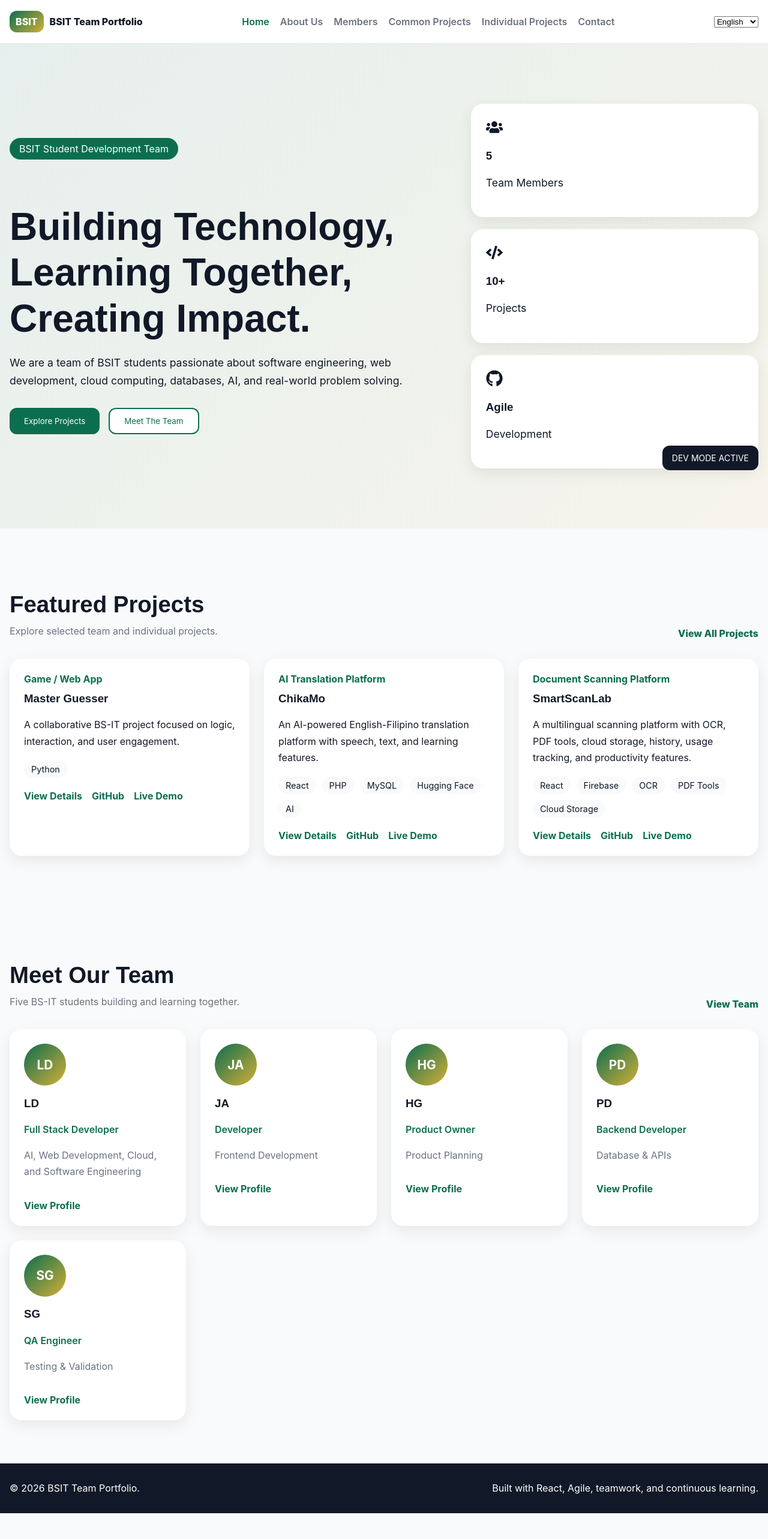
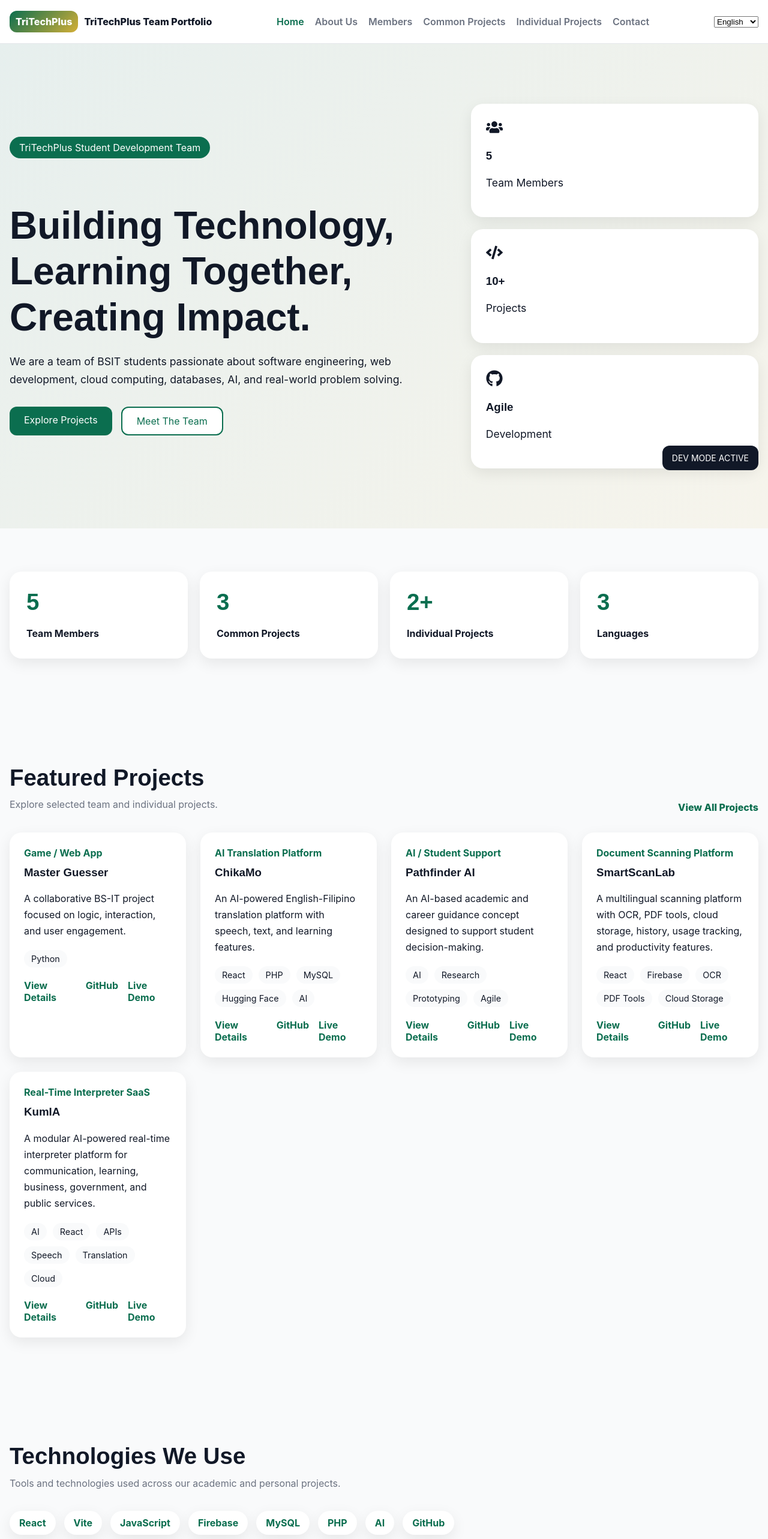
Before and after one commit to LancineDiare/team-portfolio, a React (Vite) app: page / in a window 1280 px wide. Shown: the top 2566 px of the page at 60% size. Before the commit the page ends 2523 px from the top, so only its background shows below. Built offline with nearby package versions, Linux system fonts and the light colour scheme.

Commit message:
Improve professional home page sections

```diff
--- a/src/components/common/Hero/Hero.css
+++ b/src/components/common/Hero/Hero.css
@@ -72,3 +72,10 @@
     grid-template-columns: 1fr;
   }
 }
+
+
+.btn-primary,
+.btn-secondary {
+  display: inline-block;
+  text-decoration: none;
+}
--- a/src/components/common/Hero/Hero.jsx
+++ b/src/components/common/Hero/Hero.jsx
@@ -1,6 +1,7 @@
 import { useTranslation } from "react-i18next";
 import { FaGithub, FaUsers, FaCode } from "react-icons/fa";
 import "./Hero.css";
+import { Link } from "react-router-dom";
 
 function Hero() {
   const { t } = useTranslation();
@@ -16,9 +17,15 @@ function Hero() {
           <p>{t("hero.subtitle")}</p>
 
           <div className="hero__buttons">
-            <button className="btn-primary">{t("hero.exploreProjects")}</button>
-            <button className="btn-secondary">{t("hero.meetTeam")}</button>
+            <Link className="btn-primary" to="/common-projects">
+              {t("hero.exploreProjects")}
+            </Link>
+
+            <Link className="btn-secondary" to="/members">
+              {t("hero.meetTeam")}
+            </Link>
           </div>
+
         </div>
 
         <div className="hero__stats">
--- a/src/components/common/Navbar/Navbar.jsx
+++ b/src/components/common/Navbar/Navbar.jsx
@@ -11,7 +11,7 @@ function Navbar() {
     <header className="navbar">
       <div className="container navbar__inner">
         <NavLink to="/" className="navbar__brand">
-          <span className="navbar__logo">BSIT</span>
+          <span className="navbar__logo">TriTechPlus</span>
           <span>{t("app.name")}</span>
         </NavLink>
 
--- a/src/i18n/en.json
+++ b/src/i18n/en.json
@@ -1,6 +1,6 @@
 {
   "app": {
-    "name": "BSIT Team Portfolio"
+    "name": "TriTechPlus Team Portfolio"
   },
   "nav": {
     "home": "Home",
@@ -11,7 +11,7 @@
     "contact": "Contact"
   },
   "hero": {
-    "badge": "BSIT Student Development Team",
+    "badge": "TriTechPlus Student Development Team",
     "title": "Building Technology, Learning Together, Creating Impact.",
     "subtitle": "We are a team of BSIT students passionate about software engineering, web development, cloud computing, databases, AI, and real-world problem solving.",
     "exploreProjects": "Explore Projects",
@@ -23,11 +23,11 @@
   "pages": {
     "about": {
       "title": "About Us",
-      "description": "We are BS-IT students building real-world projects with Agile methodology."
+      "description": "We are TriTechPlus students building real-world projects with Agile methodology."
     },
     "members": {
       "title": "Team Members",
-      "description": "Meet the talented BS-IT students behind our projects, innovations, and collaborative achievements."
+      "description": "Meet the talented TriTechPlus students behind our projects, innovations, and collaborative achievements."
     },
     "commonProjects": {
       "title": "Common Projects",
@@ -43,7 +43,7 @@
     }
   },
   "footer": {
-    "copyright": "BSIT Team Portfolio.",
+    "copyright": "TriTechPlus Team Portfolio.",
     "built": "Built with React, Agile, teamwork, and continuous learning."
   },
   "home": {
--- a/src/i18n/fil.json
+++ b/src/i18n/fil.json
@@ -1,6 +1,6 @@
 {
   "app": {
-    "name": "BSIT Team Portfolio"
+    "name": "TriTechPlus Team Portfolio"
   },
   "nav": {
     "home": "Home",
@@ -11,9 +11,9 @@
     "contact": "Kontak"
   },
   "hero": {
-    "badge": "BSIT Student Development Team",
+    "badge": "TriTechPlus Student Development Team",
     "title": "Gumagawa ng Teknolohiya, Natututo Nang Sama-sama, Lumilikha ng Epekto.",
-    "subtitle": "Kami ay isang pangkat ng mga BSIT student na interesado sa software engineering, web development, cloud computing, databases, AI, at paglutas ng totoong problema.",
+    "subtitle": "Kami ay isang pangkat ng mga TriTechPlus student na interesado sa software engineering, web development, cloud computing, databases, AI, at paglutas ng totoong problema.",
     "exploreProjects": "Tingnan ang mga Proyekto",
     "meetTeam": "Kilalanin ang Team",
     "members": "Mga Miyembro",
@@ -23,11 +23,11 @@
   "pages": {
   "about": {
     "title": "Tungkol sa Amin",
-    "description": "Kami ay mga BS-IT student na gumagawa ng real-world projects gamit ang Agile methodology."
+    "description": "Kami ay mga TriTechPlus student na gumagawa ng real-world projects gamit ang Agile methodology."
   },
   "members": {
     "title": "Mga Miyembro",
-    "description": "Kilalanin ang mga BS-IT student sa likod ng aming mga proyekto, inobasyon, at collaborative achievements."
+    "description": "Kilalanin ang mga TriTechPlus student sa likod ng aming mga proyekto, inobasyon, at collaborative achievements."
   },
   "commonProjects": {
     "title": "Mga Proyektong Panggrupo",
@@ -43,7 +43,7 @@
   }
 },
 "footer": {
-  "copyright": "BSIT Team Portfolio.",
+  "copyright": "TriTechPlus Team Portfolio.",
   "built": "Ginawa gamit ang React, Agile, teamwork, at continuous learning."
 },
 "home": {
@@ -51,7 +51,7 @@
   "featuredProjectsDescription": "Tingnan ang piling team at individual projects.",
   "viewAllProjects": "Tingnan Lahat ng Proyekto",
   "teamTitle": "Kilalanin ang Aming Team",
-  "teamDescription": "Limang BS-IT students na gumagawa at natututo nang sama-sama.",
+  "teamDescription": "Limang TriTechPlus students na gumagawa at natututo nang sama-sama.",
   "viewTeam": "Tingnan ang Team"
 },
 "buttons": {
--- a/src/pages/Home/Home.css
+++ b/src/pages/Home/Home.css
@@ -42,6 +42,102 @@ Home Page
   gap: 24px;
 }
 
+/*
+========================================
+Stats
+========================================
+*/
+
+.home-stats {
+  display: grid;
+  grid-template-columns: repeat(auto-fit, minmax(220px, 1fr));
+
+  gap: 20px;
+}
+
+.home-stat-card {
+  background: white;
+  padding: 28px;
+
+  border-radius: var(--radius-lg);
+  box-shadow: var(--shadow-soft);
+}
+
+.home-stat-card h2 {
+  color: var(--primary-green);
+  margin: 0;
+}
+
+.home-stat-card p {
+  margin-bottom: 0;
+  font-weight: 700;
+}
+
+/*
+========================================
+Technologies
+========================================
+*/
+
+.home-tech-list {
+  display: flex;
+  flex-wrap: wrap;
+
+  gap: 14px;
+}
+
+.home-tech-list span {
+  background: white;
+  color: var(--primary-green);
+
+  padding: 10px 16px;
+
+  border-radius: 999px;
+  box-shadow: var(--shadow-soft);
+
+  font-weight: 700;
+}
+
+/*
+========================================
+CTA
+========================================
+*/
+
+.home-cta {
+  padding: 80px 0;
+
+  background: linear-gradient(
+    135deg,
+    var(--primary-green),
+    var(--accent-gold)
+  );
+
+  color: white;
+}
+
+.home-cta__content {
+  text-align: center;
+}
+
+.home-cta__content p {
+  max-width: 700px;
+  margin: 0 auto 28px;
+}
+
+.home-cta__content a {
+  display: inline-block;
+
+  background: white;
+  color: var(--primary-green);
+
+  padding: 12px 22px;
+
+  border-radius: var(--radius-md);
+
+  font-weight: 800;
+}
+
 @media (max-width: 768px) {
   .home-section__header {
     align-items: flex-start;
--- a/src/pages/Home/Home.jsx
+++ b/src/pages/Home/Home.jsx
@@ -1,8 +1,7 @@
 /**
  * Home Page
  *
- * Landing page of the portfolio.
- * Shows hero section, featured projects, and team preview.
+ * Professional landing page for the BSIT Team Portfolio.
  */
 
 import { Link } from "react-router-dom";
@@ -21,34 +20,61 @@ import "./Home.css";
 function Home() {
   const { t } = useTranslation();
 
-  // Show only selected featured projects on the homepage
   const featuredProjects = [
-    ...commonProjects.slice(0, 2),
-    ...individualProjects.slice(0, 1),
+    ...commonProjects,
+    ...individualProjects,
   ];
 
-  // Show all team members for now
-  const featuredMembers = members;
+  const stats = [
+    { value: "5", label: "Team Members" },
+    { value: "3", label: "Common Projects" },
+    { value: "2+", label: "Individual Projects" },
+    { value: "3", label: "Languages" },
+  ];
+
+  const technologies = [
+    "React",
+    "Vite",
+    "JavaScript",
+    "Firebase",
+    "MySQL",
+    "PHP",
+    "AI",
+    "GitHub",
+  ];
 
   return (
     <>
       <Hero />
 
+      {/* Team Statistics */}
       <section className="home-section">
         <div className="container">
-          {/* Featured Projects Header */}
+          <div className="home-stats">
+            {stats.map((stat) => (
+              <article className="home-stat-card" key={stat.label}>
+                <h2>{stat.value}</h2>
+                <p>{stat.label}</p>
+              </article>
+            ))}
+          </div>
+        </div>
+      </section>
+
+      {/* Featured Projects */}
+      <section className="home-section home-section--light">
+        <div className="container">
           <div className="home-section__header">
             <div>
               <h2>{t("home.featuredProjectsTitle")}</h2>
               <p>{t("home.featuredProjectsDescription")}</p>
             </div>
 
-            <Link to="/common-projects">
+            <Link to="/individual-projects">
               {t("home.viewAllProjects")}
             </Link>
           </div>
 
-          {/* Featured Projects Grid */}
           <div className="home-grid">
             {featuredProjects.map((project) => (
               <ProjectCard key={project.id} project={project} />
@@ -57,26 +83,55 @@ function Home() {
         </div>
       </section>
 
+      {/* Technologies */}
+      <section className="home-section">
+        <div className="container">
+          <div className="home-section__header">
+            <div>
+              <h2>Technologies We Use</h2>
+              <p>
+                Tools and technologies used across our academic and personal projects.
+              </p>
+            </div>
+          </div>
+
+          <div className="home-tech-list">
+            {technologies.map((tech) => (
+              <span key={tech}>{tech}</span>
+            ))}
+          </div>
+        </div>
+      </section>
+
+      {/* Team Preview */}
       <section className="home-section home-section--light">
         <div className="container">
-          {/* Team Preview Header */}
           <div className="home-section__header">
             <div>
               <h2>{t("home.teamTitle")}</h2>
               <p>{t("home.teamDescription")}</p>
             </div>
 
-            <Link to="/members">
-              {t("home.viewTeam")}
-            </Link>
+            <Link to="/members">{t("home.viewTeam")}</Link>
           </div>
 
-          {/* Team Members Grid */}
           <div className="home-grid">
-            {featuredMembers.map((member) => (
+            {members.map((member) => (
               <MemberCard key={member.id} member={member} />
             ))}
           </div>
+        </div>
+      </section>
+
+      {/* CTA */}
+      <section className="home-cta">
+        <div className="container home-cta__content">
+          <h2>Building. Learning. Improving.</h2>
+          <p>
+            This portfolio is part of our continuous journey toward production-ready software development.
+          </p>
+
+          <Link to="/contact">Contact the Team</Link>
         </div>
       </section>
     </>
```
Also changed, not shown: src/i18n/fr.json (+7 -7 lines).
